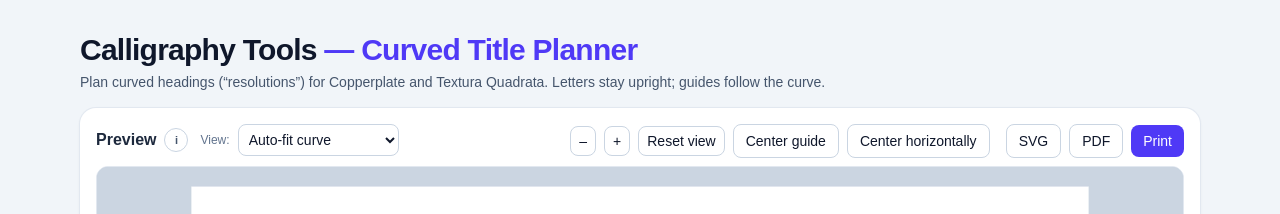
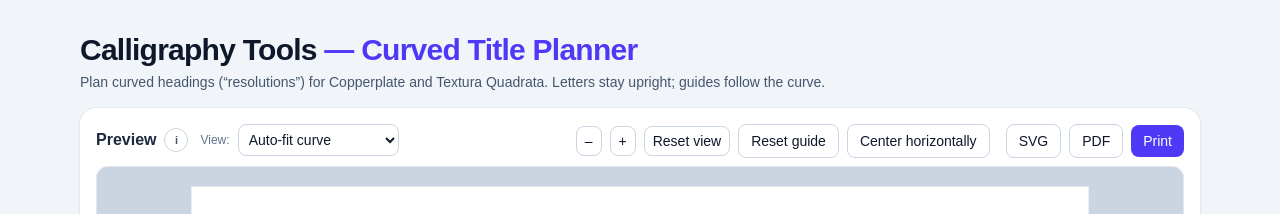
Before and after one commit to mashw/calligraphy-tools, a Next.js app: page /curve in a window 1280 px wide. Shown: the top 214 px of the page. Built offline with nearby package versions, Linux system fonts and the light colour scheme.

Commit message:
WIP curve preview tweaks (before pulling Codex changes)

```diff
--- a/src/app/curve/page.tsx
+++ b/src/app/curve/page.tsx
@@ -1151,7 +1151,7 @@ export default function CurvedTitlePage() {
                 onClick={resetGuidePlacement}
                 className="shrink-0 px-3 py-1.5 text-sm rounded-lg border border-slate-300 bg-white"
               >
-                Center guide
+                Reset guide
               </button>
               <button
                 onMouseDown={e => e.preventDefault()}
```
